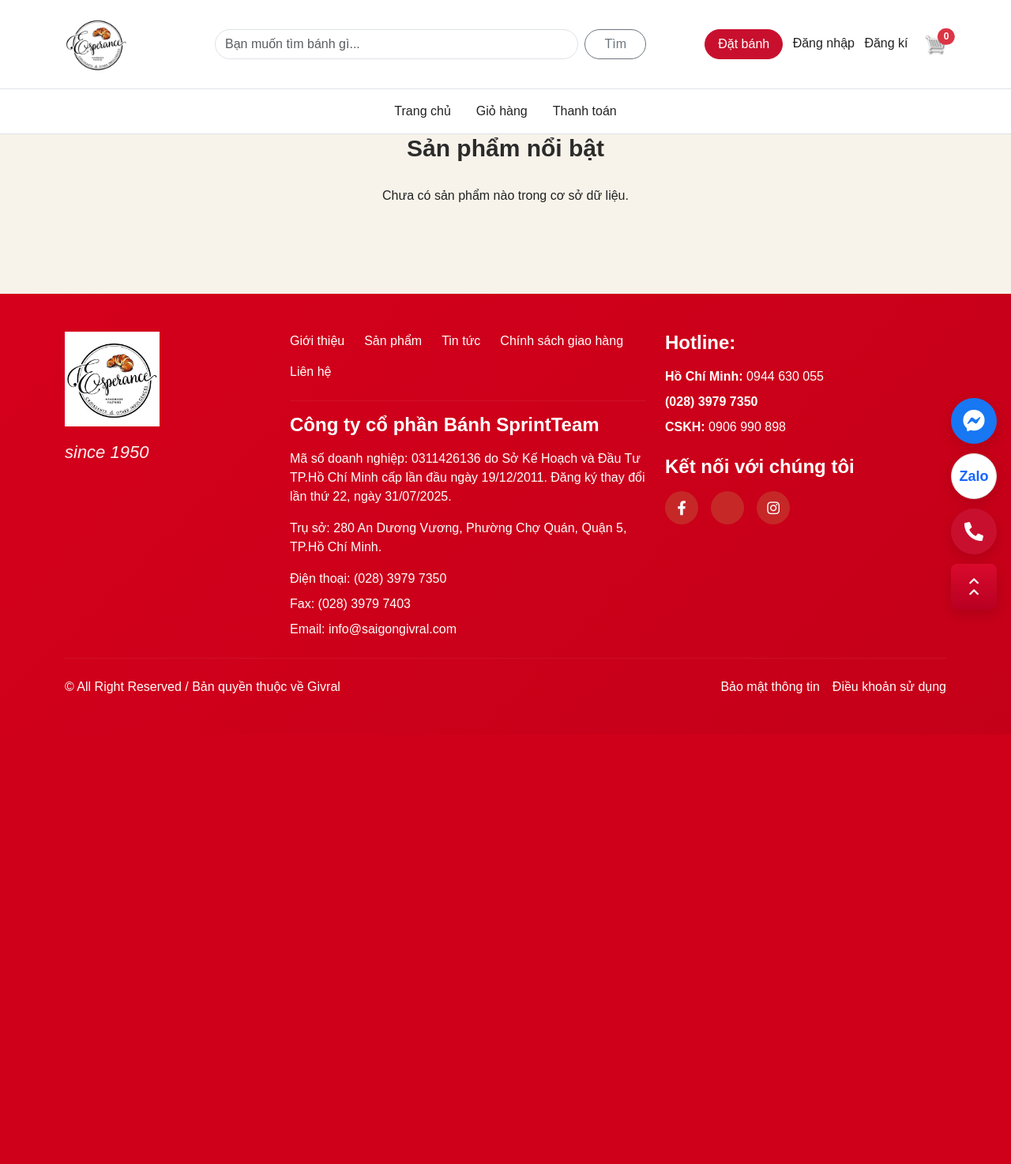
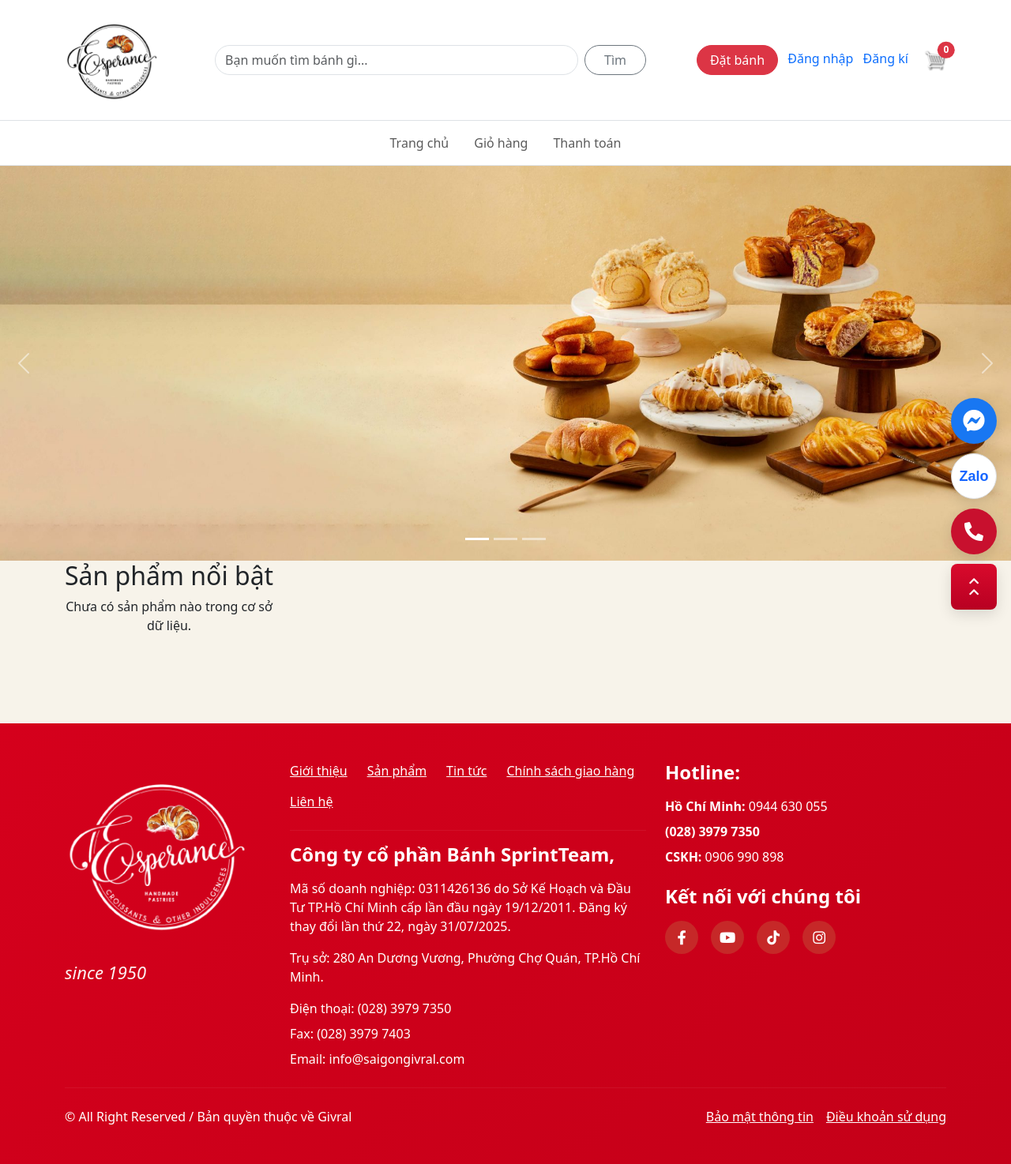
Before and after one commit to N-1302/doan-cnpm, a Django app: page / in a window 1280 px wide. Shown: the whole page at 79% size. Before the commit the page ends 878 px from the top, so only its background shows below. Run offline with Django 5.2, Linux system fonts and the light colour scheme; data that the repository does not hold is empty; some libraries are stand-ins or nearby versions.

Commit message:
themvaicaivaicai

```diff
--- a/app/static/app/css/main.css
+++ b/app/static/app/css/main.css
@@ -1,188 +1,172 @@
-/* ===== RESET & BODY ===== */
-body {
-  background-color: #f7f3ea;
-  font-family: Arial, Helvetica, sans-serif;
-  color: #222;
+/* ===== GRID ===== */
+.shopee-grid {
+  display: grid;
+  grid-template-columns: repeat(4, 1fr);
+  gap: 20px;
 }
 
-a {
-  text-decoration: none;
-  color: inherit;
+/* ===== FULL WIDTH BANNER ===== */
+.home-banner-section {
+  width: 100%;
+  padding: 0;
 }
 
-a:hover {
-  color: #c8102e;
+.banner-carousel {
+  width: 100%;
+  overflow: hidden;
 }
 
-/* ===== HEADER + NAVBAR ===== */
-.navbar,
-header {
-  background-color: #fff;
+.banner-img {
+  width: 100%;
+  height: 500px;
+  object-fit: cover;
+  object-position: center;
 }
 
-.navbar-nav .nav-link {
-  color: #222;
-  font-weight: 500;
+/* caption */
+.banner-caption {
+  bottom: 20%;
+}
+
+/* nút trái phải */
+.banner-carousel .carousel-control-prev,
+.banner-carousel .carousel-control-next {
+  width: 60px;
+  height: 60px;
+  top: 50%;
+  transform: translateY(-50%);
+  border-radius: 50%;
+}
+
+/* RESPONSIVE */
+@media (max-width: 992px) {
+  .banner-img {
+    height: 350px;
+  }
+}
+
+@media (max-width: 576px) {
+  .banner-img {
+    height: 220px;
+  }
+}
+
+/* ===== CARD ===== */
+.shopee-card {
+  background: #fff;
+  border-radius: 16px;
+  overflow: hidden;
+  box-shadow: 0 4px 16px rgba(0, 0, 0, 0.08);
+  position: relative;
   transition: 0.3s;
 }
 
-.navbar-nav .nav-link:hover {
-  color: #c8102e;
+.shopee-card:hover {
+  transform: translateY(-5px);
 }
 
-.form-control:focus {
-  box-shadow: none;
-  border-color: #c8102e;
+/* badge */
+.product-badge {
+  position: absolute;
+  top: 10px;
+  left: 10px;
+  background: #d70018;
+  color: #fff;
+  padding: 4px 10px;
+  border-radius: 999px;
+  font-size: 12px;
+  z-index: 2;
+}
+
+/* ===== IMAGE ===== */
+.shopee-image-wrap {
+  width: 100%;
+  height: 220px;
+  overflow: hidden;
+  background: #f5f5f5;
+}
+
+.shopee-image {
+  width: 100%;
+  height: 100%;
+  object-fit: cover;
+}
+
+/* ===== CONTENT ===== */
+.shopee-info {
+  padding: 12px;
+}
+
+.shopee-name {
+  font-size: 16px;
+  font-weight: 700;
+  margin-bottom: 6px;
+}
+
+.shopee-desc {
+  font-size: 13px;
+  color: #666;
+  height: 36px;
+  overflow: hidden;
+  margin-bottom: 6px;
+}
+
+.shopee-rating {
+  color: #f5a623;
+  font-size: 13px;
+  margin-bottom: 6px;
+}
+
+.shopee-old-price {
+  font-size: 12px;
+  color: #888;
+  text-decoration: line-through;
+}
+
+.discount-tag {
+  color: red;
+  font-weight: bold;
+  margin-left: 5px;
+}
+
+.shopee-price {
+  color: #d70018;
+  font-size: 18px;
+  font-weight: 700;
+}
+
+.shopee-stock {
+  font-size: 12px;
+  color: #444;
+  margin-top: 4px;
 }
 
 /* ===== BUTTON ===== */
-.btn-danger {
-  background-color: #c8102e;
-  border-color: #c8102e;
+.shopee-bottom {
+  margin-top: 10px;
+  display: flex;
+  justify-content: space-between;
+  align-items: center;
 }
 
-.btn-danger:hover {
-  background-color: #a50d25;
-  border-color: #a50d25;
-}
-
-.btn-outline-secondary:hover,
-.btn-outline-success:hover {
-  color: #fff;
-}
-
-/* ===== CARD (SẢN PHẨM) ===== */
-.card {
-  border: 1px solid #eee;
-  border-radius: 16px;
-  overflow: hidden;
-  transition:
-    transform 0.3s ease,
-    box-shadow 0.3s ease;
-  background-color: #fff;
-}
-
-.card:hover {
-  transform: translateY(-6px);
-  box-shadow: 0 10px 24px rgba(0, 0, 0, 0.08);
-}
-
-.card-img-top {
-  width: 100%;
-  object-fit: cover;
-}
-
-.card-title {
-  font-size: 20px;
-  font-weight: 600;
-  color: #2b2b2b;
-}
-
-.card-text {
-  font-size: 14px;
-  color: #666;
-  min-height: 42px;
-}
-
-.card-footer {
-  padding-bottom: 20px;
-}
-
-/* ===== PRODUCT INFO ===== */
-.product-price {
-  color: #c8102e;
-  font-size: 18px;
+.shopee-hot {
+  font-size: 11px;
+  color: red;
   font-weight: bold;
 }
 
-.product-stock {
-  font-size: 14px;
-  color: #777;
+.buy-now-btn {
+  background: #d70018;
+  color: #fff;
+  padding: 6px 12px;
+  border-radius: 999px;
+  font-size: 12px;
+  text-decoration: none;
 }
 
-/* ===== CART ===== */
-#cart-icon {
-  width: 28px;
-  height: 28px;
-}
-
-#cart-total {
-  display: inline-block;
-  min-width: 20px;
-  text-align: center;
-  color: #c8102e;
-  font-weight: bold;
-  margin-left: 6px;
-}
-
-.cart-row {
-  display: flex;
-  align-items: flex-stretch;
-  padding-bottom: 10px;
-  margin-bottom: 10px;
-  border-bottom: 1px solid #ececec;
-}
-
-.row-image {
-  width: 100px;
-}
-
-.quantity {
-  display: inline-block;
-  font-weight: 700;
-  padding-right: 10px;
-}
-
-.chg-quantity {
-  width: 12px;
-  cursor: pointer;
-  display: block;
-  margin-top: 5px;
-  transition: 0.1s;
-}
-
-.chg-quantity:hover {
-  opacity: 0.6;
-}
-
-.form-field {
-  width: 250px;
-  display: inline-block;
-  padding: 5px;
-}
-
-/* ===== BOX (CŨ - GIỮ LẠI) ===== */
-.box-element {
-  box-shadow: hsl(0, 0%, 80%) 0 0 16px;
-  background-color: #fff;
-  border-radius: 6px;
-  padding: 10px;
-}
-
-.thumbnail {
-  width: 100%;
-  height: 200px;
-  object-fit: cover;
-  box-shadow: -1px -3px 5px -2px rgba(214, 214, 214, 1);
-}
-
-.product {
-  border-radius: 0 0 6px 6px;
-}
-
-/* ===== SECTION ===== */
-.section-title {
-  font-size: 30px;
-  font-weight: 700;
-  color: #2b2b2b;
-  text-align: center;
-  margin-bottom: 30px;
-}
-
-/* ===== SEARCH ===== */
-.search-box input,
-.search-box button {
-  border-radius: 999px;
+.buy-now-btn:hover {
+  background: #b80014;
+  color: #fff;
 }
 
 /* ===== FOOTER GIVRAL ===== */
@@ -248,40 +232,6 @@ header {
   font-size: 22px;
   font-style: italic;
   opacity: 0.95;
-}
-
-/* ===== UTIL ===== */
-.hidden {
-  display: none !important;
-}
-
-/* ===== RESPONSIVE ===== */
-@media (max-width: 991px) {
-  .navbar-nav {
-    text-align: center;
-  }
-
-  .card-title {
-    font-size: 18px;
-  }
-
-  .footer-logo {
-    text-align: center;
-  }
-
-  .footer-menu {
-    justify-content: center;
-  }
-}
-
-@media (max-width: 767px) {
-  .carousel-item img {
-    height: 250px !important;
-  }
-
-  .section-title {
-    font-size: 24px;
-  }
 }
 
 /* Nút liên hệ nổi */
@@ -380,3 +330,16 @@ header {
     font-size: 20px;
   }
 }
+
+/* ===== RESPONSIVE ===== */
+@media (max-width: 992px) {
+  .shopee-grid {
+    grid-template-columns: repeat(2, 1fr);
+  }
+}
+
+@media (max-width: 576px) {
+  .shopee-grid {
+    grid-template-columns: 1fr;
+  }
+}
--- a/app/templates/app/base.html
+++ b/app/templates/app/base.html
@@ -1,5 +1,5 @@
 {% load static %}
-<!DOCTYPE html>
+<!doctype html>
 <html lang="vi">
   <head>
     <meta http-equiv="X-UA-Compatible" content="IE=edge" />
@@ -12,9 +12,14 @@
       rel="stylesheet"
     />
 
+    <!-- CSS riêng -->
+
     <!-- Font Awesome -->
-    <link rel="stylesheet" href="https://cdnjs.cloudflare.com/ajax/libs/font-awesome/5.15.4/css/all.min.css">
-
+    <link
+      rel="stylesheet"
+      href="https://cdnjs.cloudflare.com/ajax/libs/font-awesome/5.15.4/css/all.min.css"
+    />
+    <link rel="stylesheet" href="{% static 'app/css/owl.carousel.min.css' %}" />
     <!-- CSS chung -->
     <link rel="stylesheet" href="{% static 'app/css/main.css' %}" />
 
@@ -31,7 +36,9 @@
           for (let i = 0; i < cookies.length; i++) {
             const cookie = cookies[i].trim();
             if (cookie.substring(0, name.length + 1) === name + "=") {
-              cookieValue = decodeURIComponent(cookie.substring(name.length + 1));
+              cookieValue = decodeURIComponent(
+                cookie.substring(name.length + 1),
+              );
               break;
             }
           }
@@ -51,10 +58,10 @@
           <div class="col-lg-2 col-md-3 col-6">
             <a href="{% url 'home' %}" class="text-decoration-none">
               <img
-                src="{% static 'app/images/looogoo.png' %}"
+                src="{% static 'app/images/logo.png' %}"
                 alt="Logo"
                 class="img-fluid"
-                style="max-height: 80px"
+                style="max-height: 120px"
               />
             </a>
           </div>
@@ -91,8 +98,12 @@
             <span class="me-2">Xin chào, {{ ten_dang_nhap }}</span>
             <a href="{% url 'logout' %}" class="text-decoration-none">Logout</a>
             {% else %}
-            <a href="{% url 'login' %}" class="text-decoration-none me-2">Đăng nhập</a>
-            <a href="{% url 'register' %}" class="text-decoration-none">Đăng kí</a>
+            <a href="{% url 'login' %}" class="text-decoration-none me-2"
+              >Đăng nhập</a
+            >
+            <a href="{% url 'register' %}" class="text-decoration-none"
+              >Đăng kí</a
+            >
             {% endif %}
 
             <a
@@ -146,7 +157,8 @@
                 class="nav-link"
                 href="{% url 'category' %}?category={{ i.ma_loai }}"
               >
-                {{ i.ten_loai }}
+                <!--{{ i.ma_loai_banh }} -->
+                {{ i.ten_loai_banh }}
               </a>
             </li>
             {% endfor %}
@@ -164,9 +176,7 @@
     </nav>
 
     <!-- Nội dung trang -->
-    <main class="pb-5">
-      {% block main_content %}{% endblock %}
-    </main>
+    <main class="pb-5">{% block main_content %}{% endblock %}</main>
 
     <!-- Footer -->
     <footer class="footer-givral text-black mt-5">
@@ -175,10 +185,10 @@
           <div class="col-lg-3 col-md-12 text-center text-lg-start">
             <div class="footer-logo">
               <img
-                src="{% static 'app/images/looogoo.png' %}"
+                src="{% static 'app/images/logo_white.png' %}"
                 alt="Logo"
                 class="img-fluid mb-3"
-                style="max-height: 120px"
+                style="max-height: 235px"
               />
               <p class="footer-since mb-0">since 1950</p>
             </div>
@@ -189,20 +199,22 @@
               <a href="{% url 'gioi_thieu' %}">Giới thiệu</a>
               <a href="{% url 'san_pham' %}">Sản phẩm</a>
               <a href="{% url 'tin_tuc' %}">Tin tức</a>
-              <a href="{% url 'chinh_sach_giao_hang' %}">Chính sách giao hàng</a>
+              <a href="{% url 'chinh_sach_giao_hang' %}"
+                >Chính sách giao hàng</a
+              >
               <a href="{% url 'lien_he' %}">Liên hệ</a>
             </div>
 
             <hr class="footer-line" />
 
-            <h4 class="fw-bold mb-3">Công ty cổ phần Bánh SprintTeam</h4>
+            <h4 class="fw-bold mb-3">Công ty cổ phần Bánh SprintTeam,</h4>
             <p class="mb-3">
               Mã số doanh nghiệp: 0311426136 do Sở Kế Hoạch và Đầu Tư TP.Hồ Chí
               Minh cấp lần đầu ngày 19/12/2011. Đăng ký thay đổi lần thứ 22,
               ngày 31/07/2025.
             </p>
             <p class="mb-3">
-              Trụ sở: 280 An Dương Vương, Phường Chợ Quán, Quận 5, TP.Hồ Chí Minh.
+              Trụ sở: 280 An Dương Vương, Phường Chợ Quán, TP.Hồ Chí Minh.
             </p>
             <p class="mb-2">Điện thoại: (028) 3979 7350</p>
             <p class="mb-2">Fax: (028) 3979 7403</p>
@@ -218,7 +230,8 @@
             <h4 class="fw-bold mb-3 mt-4">Kết nối với chúng tôi</h4>
             <div class="footer-social d-flex gap-3 flex-wrap">
               <a href="#"><i class="fab fa-facebook-f"></i></a>
-              <a href="#"><i class="fab fa-zalo"></i></a>
+              <a href="#"><i class="fab fa-youtube"></i></a>
+              <a href="#"><i class="fab fa-tiktok"></i></a>
               <a href="#"><i class="fab fa-instagram"></i></a>
             </div>
           </div>
@@ -240,11 +253,21 @@
 
     <!-- Nút liên hệ nổi -->
     <div class="floating-contact">
-      <a href="https://m.me/https://www.facebook.com/nguyen.dang.khoi.130206/" target="_blank" class="float-btn messenger-btn" title="Messenger">
+      <a
+        href="https://m.me/nguyen.dang.khoi.130206"
+        target="_blank"
+        class="float-btn messenger-btn"
+        title="Messenger"
+      >
         <i class="fab fa-facebook-messenger"></i>
       </a>
 
-      <a href="https://zalo.me/0849130206" target="_blank" class="float-btn zalo-btn" title="Zalo">
+      <a
+        href="https://zalo.me/0849130206"
+        target="_blank"
+        class="float-btn zalo-btn"
+        title="Zalo"
+      >
         <span>Zalo</span>
       </a>
 
@@ -252,7 +275,12 @@
         <i class="fas fa-phone-alt"></i>
       </a>
 
-      <button type="button" class="float-btn back-top-btn" id="backToTop" title="Lên đầu trang">
+      <button
+        type="button"
+        class="float-btn back-top-btn"
+        id="backToTop"
+        title="Lên đầu trang"
+      >
         <i class="fas fa-chevron-up"></i>
         <i class="fas fa-chevron-up"></i>
       </button>
--- a/app/templates/app/trangchu.html
+++ b/app/templates/app/trangchu.html
@@ -1,6 +1,85 @@
-{% extends 'app/base.html' %}
-{% load static %}
-{% block main_content %}
+{% extends 'app/base.html' %} {% load static %} {% block main_content %}
+
+<section class="home-banner-section">
+  <div
+    id="homeBannerCarousel"
+    class="carousel slide banner-carousel"
+    data-bs-ride="carousel"
+    data-bs-interval="5000"
+  >
+    <div
+      id="homeBannerCarousel"
+      class="carousel slide banner-carousel"
+      data-bs-ride="carousel"
+    >
+      <!-- nút chấm -->
+      <div class="carousel-indicators">
+        <button
+          type="button"
+          data-bs-target="#homeBannerCarousel"
+          data-bs-slide-to="0"
+          class="active"
+        ></button>
+        <button
+          type="button"
+          data-bs-target="#homeBannerCarousel"
+          data-bs-slide-to="1"
+        ></button>
+        <button
+          type="button"
+          data-bs-target="#homeBannerCarousel"
+          data-bs-slide-to="2"
+        ></button>
+      </div>
+
+      <div class="carousel-inner">
+        <div class="carousel-item active">
+          <img
+            src="{% static 'app/images/banner/banner-gioithieu.jpg' %}"
+            class="d-block w-100 banner-img"
+            alt="Banner 1"
+          />
+        </div>
+
+        <div class="carousel-item">
+          <img
+            src="{% static 'app/images/banner/n1.jpg' %}"
+            class="d-block w-100 banner-img"
+            alt="Banner 2"
+          />
+        </div>
+
+        <div class="carousel-item">
+          <img
+            src="{% static 'app/images/banner/n3.jpg' %}"
+            class="d-block w-100 banner-img"
+            alt="Banner 3"
+          />
+        </div>
+      </div>
+
+      <!-- nút trái -->
+      <button
+        class="carousel-control-prev"
+        type="button"
+        data-bs-target="#homeBannerCarousel"
+        data-bs-slide="prev"
+      >
+        <span class="carousel-control-prev-icon"></span>
+      </button>
+
+      <!-- nút phải -->
+      <button
+        class="carousel-control-next"
+        type="button"
+        data-bs-target="#homeBannerCarousel"
+        data-bs-slide="next"
+      >
+        <span class="carousel-control-next-icon"></span>
+      </button>
+    </div>
+  </div>
+</section>
 
 <section class="product-section">
   <div class="container">
@@ -11,7 +90,6 @@
     <div class="shopee-grid">
       {% for product in products %}
       <div class="shopee-card">
-        <div class="product-badge">Yêu thích</div>
 
         <div class="shopee-image-wrap">
           {% if product.hinh_anh %}
@@ -32,26 +110,22 @@
         <div class="shopee-info">
           <h5 class="shopee-name">{{ product.ten_banh }}</h5>
 
-          <p class="shopee-desc">{{ product.mo_ta|default:"Bánh ngon mỗi ngày" }}</p>
-
-          <div class="shopee-rating">★★★★★</div>
+          <p class="shopee-desc">
+            {{ product.mo_ta|default:"Bánh ngon mỗi ngày" }}
+          </p>
 
           <div class="shopee-old-price">
             {{ product.gia }} VNĐ
             <span class="discount-tag">-20%</span>
           </div>
 
-          <div class="shopee-price">
-            {{ product.gia }} <span>đ</span>
-          </div>
+          <div class="shopee-price">{{ product.gia }} <span>đ</span></div>
 
-          <div class="shopee-stock">
-            Còn lại: {{ product.so_luong }}
-          </div>
+          <div class="shopee-stock">Còn lại: {{ product.so_luong_ton }}</div>
 
           <div class="shopee-bottom">
             <div class="shopee-hot">ĐANG BÁN CHẠY</div>
-            <a href="#" class="buy-now-btn">Mua Ngay</a>
+            <a href="{% url 'cart' %}" class="buy-now-btn">Mua ngay</a>
           </div>
         </div>
       </div>
```
Also changed, not shown: app/static/app/images/logo.png (added), app/static/app/images/logo_white.png (added), app/static/app/images/looogoo.png (deleted). Lines whose indentation alone changed are shown as unchanged.
